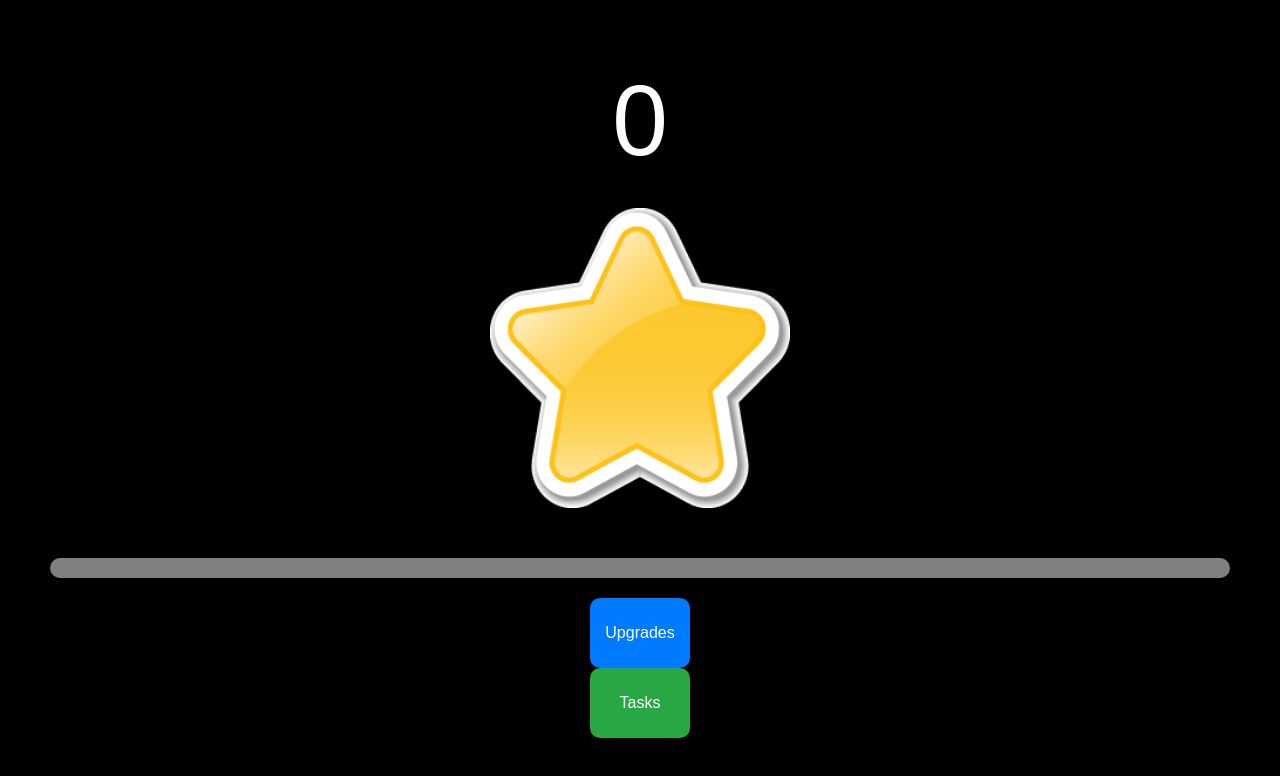
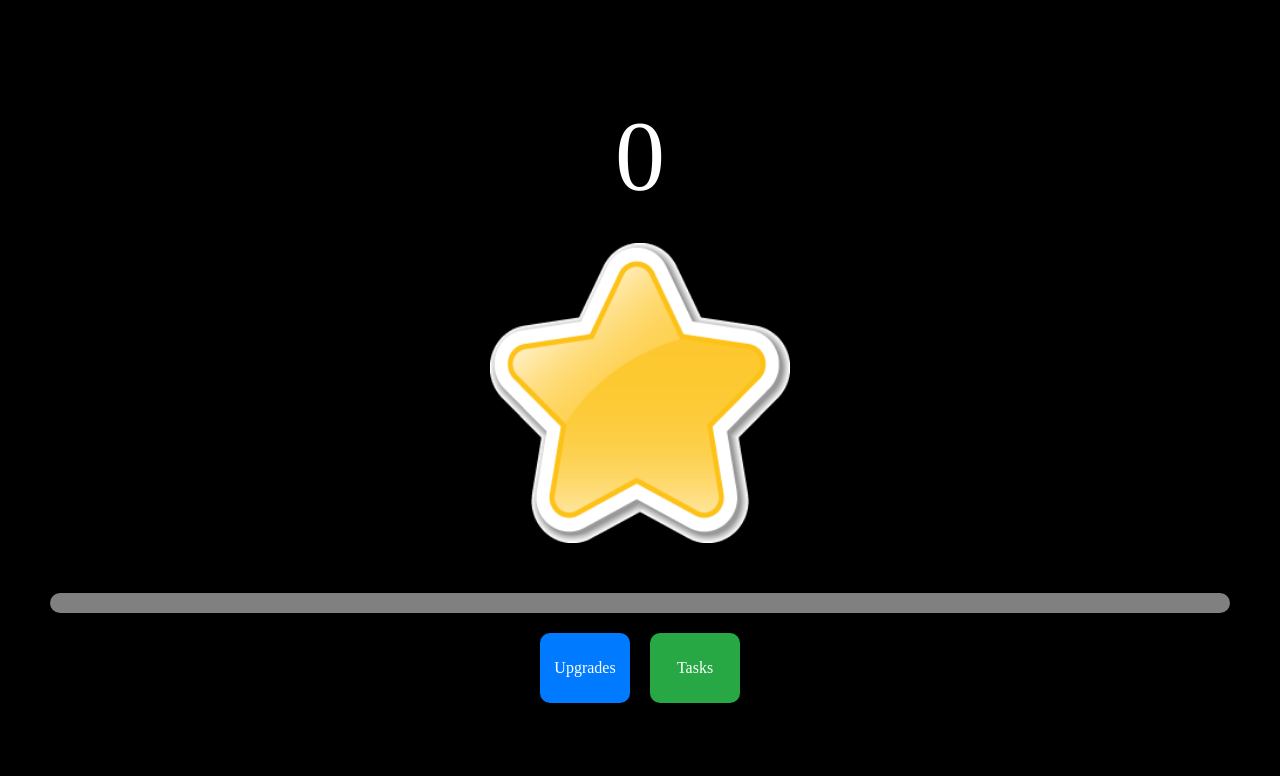
Before and after one commit to Techno1245/TAAAAAAP, a plain HTML site: page index.html in a window 1280 px wide. Drawn offline with Linux system fonts and the light colour scheme.

Commit message:
index.html

```diff
--- a/index.html
+++ b/index.html
@@ -11,10 +11,13 @@
             flex-direction: column;
             align-items: center;
             justify-content: center;
+            font-family: 'Intro';
+            src: url('Intro.otf') format('opentype');
             height: 100vh;
             margin: 0;
-            font-family: 'Intro', sans-serif;
+
         }
+
         #container {
             position: relative;
             width: 300px;
@@ -102,7 +105,7 @@
    <div id="progressBar">
        <div id="progressBarInner"></div>
    </div>
-    <div>
+   <div style="display: flex; justify-content: space-between; width: 220px;">
        <div class="button" onclick="openUpgradesMenu()">Upgrades</div>
        <div class="button" id="tasksButton" onclick="openTasksMenu()">Tasks</div>
    </div>
@@ -111,6 +114,11 @@
        <div id="dialogContent"></div>
        <button onclick="closeDialog()">Close</button>
    </div>
+   <script>
+       // Ваш JavaScript код тут
+   </script>
+</body>
+
     <script>
         let userId = new URLSearchParams(window.location.search).get('user_id') || 'default_user';
         let userData = JSON.parse(localStorage.getItem('userData') || '{}');
```
Lines whose indentation alone changed are shown as unchanged.
